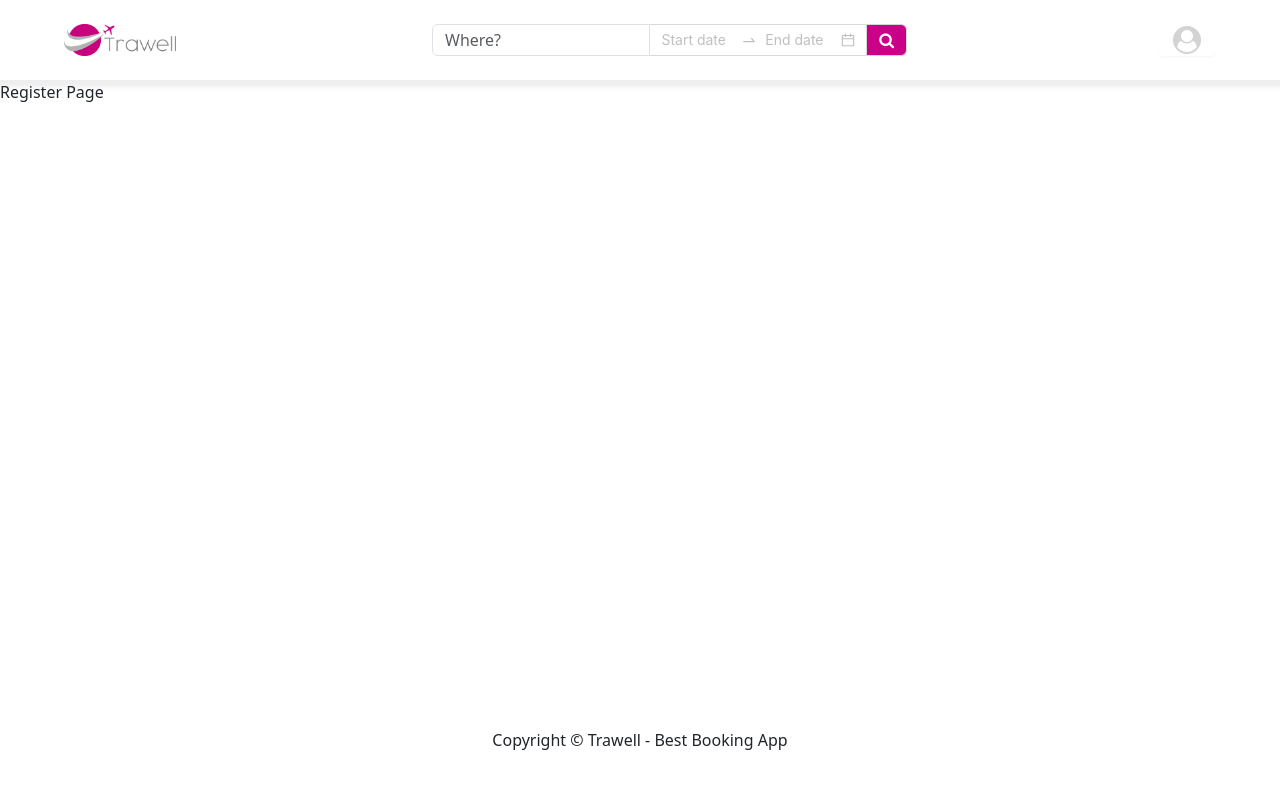
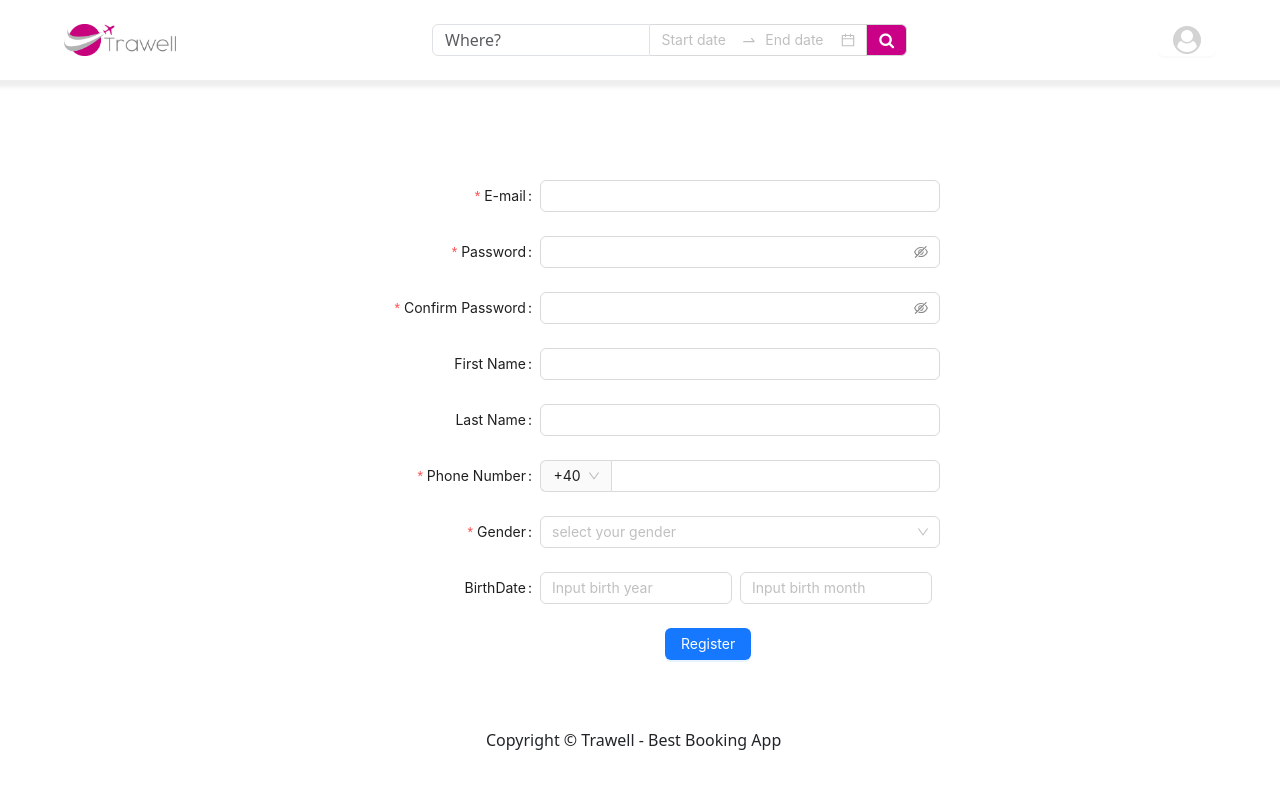
Before and after one commit to tedw87/booking-app-frontendTS, a React (Vite) app: page /register in a window 1280 px wide. Shown: the top 788 px of the page. Built offline with nearby package versions, Linux system fonts and the light colour scheme.

Commit message:
add room page

```diff
--- /dev/null
+++ b/src/components/SelectPropertyComponent.tsx
@@ -0,0 +1,22 @@
+import { Select, Form } from "antd";
+
+const SelectPropertyComponent = () => {
+  return (
+    <Form.Item>
+      <Select placeholder="What kind of place are you listing">
+        <Select.Option value="castle">Castle</Select.Option>
+        <Select.Option value="cabin">Cabin</Select.Option>
+        <Select.Option value="mansion">Mansion</Select.Option>
+        <Select.Option value="aframe">A-frame</Select.Option>
+      </Select>
+      <Select placeholder="Property type">
+        <Select.Option value="oneroom">One room</Select.Option>
+        <Select.Option value="whole">Whole Space</Select.Option>
+        <Select.Option value="apartment">Apartment</Select.Option>
+        <Select.Option value="studio">Studio</Select.Option>
+      </Select>
+    </Form.Item>
+  );
+};
+
+export default SelectPropertyComponent;
--- a/src/index.css
+++ b/src/index.css
@@ -10,7 +10,9 @@ body {
 footer {
   position: absolute;
   bottom: 0;
-  width: 100%;
+  width: 99%;
+  margin: 0;
+  padding: 0;
 }
 
 :root {
@@ -25,6 +27,16 @@ footer {
   justify-content: center;
   align-items: center;
   align-content: center;
+}
+
+.add-room-container {
+  width: 90%;
+  display: flex;
+  flex-direction: column;
+  justify-content: center;
+  align-items: center;
+  margin: 0 auto;
+  margin-top: 100px;
 }
 
 .header {
@@ -175,6 +187,10 @@ footer {
   background-color: var(--pink);
 }
 
+.pink-button {
+  background-color: var(--pink) !important;
+}
+
 .map-container {
   width: 100%;
   height: 400px;
--- a/src/pages/AddRoomPage.tsx
+++ b/src/pages/AddRoomPage.tsx
@@ -1,5 +1,78 @@
+import { useState } from "react";
+import { Button, message, Steps, theme } from "antd";
+import SelectPropertyComponent from "../components/SelectPropertyComponent";
+
+const steps = [
+  {
+    title: "Property",
+    content: <SelectPropertyComponent />,
+  },
+  {
+    title: "Property Details",
+    content: "Second-content",
+  },
+  {
+    title: "Location",
+    content: "Last-content",
+  },
+  {
+    title: "Amenities",
+    content: "Last-content",
+  },
+  {
+    title: "Photos",
+    content: "Last-content",
+  },
+];
+
 const AddRoomPage = () => {
-  return "Add Room";
+  const { token } = theme.useToken();
+  const [current, setCurrent] = useState(0);
+
+  const next = () => {
+    setCurrent(current + 1);
+  };
+
+  const prev = () => {
+    setCurrent(current - 1);
+  };
+  const items = steps.map((item) => ({ key: item.title, title: item.title }));
+
+  const contentStyle: React.CSSProperties = {
+    lineHeight: "260px",
+    textAlign: "center",
+    color: token.colorTextTertiary,
+    marginTop: 100,
+    marginBottom: 100,
+  };
+
+  return (
+    <div className="add-room-container">
+      <Steps current={current} items={items} />
+      <div style={contentStyle}>{steps[current].content}</div>
+      <div style={{ marginTop: 24 }}>
+        {current < steps.length - 1 && (
+          <Button className="pink-button" type="primary" onClick={() => next()}>
+            Next
+          </Button>
+        )}
+        {current === steps.length - 1 && (
+          <Button
+            className="pink-button"
+            type="primary"
+            onClick={() => message.success("Processing complete!")}
+          >
+            Done
+          </Button>
+        )}
+        {current > 0 && (
+          <Button style={{ margin: "0 8px" }} onClick={() => prev()}>
+            Previous
+          </Button>
+        )}
+      </div>
+    </div>
+  );
 };
 
 export default AddRoomPage;
--- a/src/pages/LoginPage.tsx
+++ b/src/pages/LoginPage.tsx
@@ -52,7 +52,7 @@ const LoginPage = () => {
         </Form.Item>
 
         <Form.Item wrapperCol={{ offset: 8, span: 16 }}>
-          <Button type="primary" htmlType="submit">
+          <Button className="login-button" type="primary" htmlType="submit">
             Submit
           </Button>
         </Form.Item>
--- a/src/pages/RegisterPage.tsx
+++ b/src/pages/RegisterPage.tsx
@@ -1,5 +1,166 @@
+import { Button, Form, Input, Select } from "antd";
+
+const { Option } = Select;
+
+const formItemLayout = {
+  labelCol: {
+    xs: { span: 24 },
+    sm: { span: 8 },
+  },
+  wrapperCol: {
+    xs: { span: 24 },
+    sm: { span: 16 },
+  },
+};
+
+const tailFormItemLayout = {
+  wrapperCol: {
+    xs: {
+      span: 24,
+      offset: 0,
+    },
+    sm: {
+      span: 16,
+      offset: 13,
+    },
+  },
+};
+
 const RegisterPage = () => {
-  return "Register Page";
+  const [form] = Form.useForm();
+
+  const onFinish = (values: any) => {
+    console.log("Received values of form: ", values);
+  };
+
+  const prefixSelector = (
+    <Form.Item name="prefix" noStyle>
+      <Select style={{ width: 70 }}>
+        <Option value="86">+40</Option>
+        <Option value="87">+87</Option>
+      </Select>
+    </Form.Item>
+  );
+
+  return (
+    <Form
+      {...formItemLayout}
+      form={form}
+      name="register"
+      onFinish={onFinish}
+      initialValues={{
+        residence: ["zhejiang", "hangzhou", "xihu"],
+        prefix: "86",
+      }}
+      style={{ maxWidth: 600, margin: "auto", marginTop: 100 }}
+      scrollToFirstError
+    >
+      <Form.Item
+        name="email"
+        label="E-mail"
+        rules={[
+          {
+            type: "email",
+            message: "The input is not valid E-mail!",
+          },
+          {
+            required: true,
+            message: "Please input your E-mail!",
+          },
+        ]}
+      >
+        <Input />
+      </Form.Item>
+
+      <Form.Item
+        name="password"
+        label="Password"
+        rules={[
+          {
+            required: true,
+            message: "Please input your password!",
+          },
+        ]}
+        hasFeedback
+      >
+        <Input.Password />
+      </Form.Item>
+
+      <Form.Item
+        name="confirm"
+        label="Confirm Password"
+        dependencies={["password"]}
+        hasFeedback
+        rules={[
+          {
+            required: true,
+            message: "Please confirm your password!",
+          },
+          ({ getFieldValue }) => ({
+            validator(_, value) {
+              if (!value || getFieldValue("password") === value) {
+                return Promise.resolve();
+              }
+              return Promise.reject(
+                new Error("The new password that you entered do not match!")
+              );
+            },
+          }),
+        ]}
+      >
+        <Input.Password />
+      </Form.Item>
+      <Form.Item label="First Name">
+        <Input />
+      </Form.Item>
+      <Form.Item label="Last Name">
+        <Input />
+      </Form.Item>
+      <Form.Item
+        name="phone"
+        label="Phone Number"
+        rules={[{ required: true, message: "Please input your phone number!" }]}
+      >
+        <Input addonBefore={prefixSelector} style={{ width: "100%" }} />
+      </Form.Item>
+      <Form.Item
+        name="gender"
+        label="Gender"
+        rules={[{ required: true, message: "Please select gender!" }]}
+      >
+        <Select placeholder="select your gender">
+          <Option value="male">Male</Option>
+          <Option value="female">Female</Option>
+          <Option value="other">Other</Option>
+        </Select>
+      </Form.Item>
+      <Form.Item label="BirthDate" style={{ marginBottom: 0 }}>
+        <Form.Item
+          name="year"
+          rules={[{ required: true }]}
+          style={{ display: "inline-block", width: "calc(50% - 8px)" }}
+        >
+          <Input placeholder="Input birth year" />
+        </Form.Item>
+        <Form.Item
+          name="month"
+          rules={[{ required: true }]}
+          style={{
+            display: "inline-block",
+            width: "calc(50% - 8px)",
+            margin: "0 8px",
+          }}
+        >
+          <Input placeholder="Input birth month" />
+        </Form.Item>
+      </Form.Item>
+      <Form.Item {...tailFormItemLayout}>
+        <Button className="register-button" type="primary" htmlType="submit">
+          Register
+        </Button>
+      </Form.Item>
+    </Form>
+  );
 };
 
 export default RegisterPage;
```
